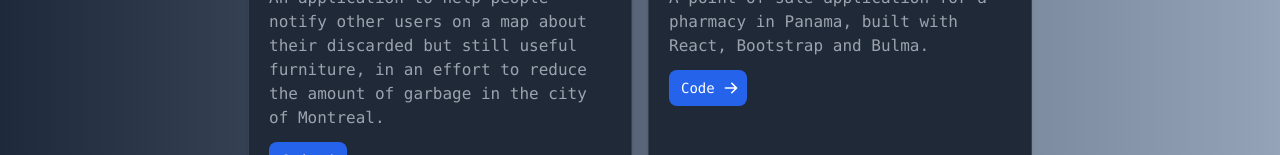
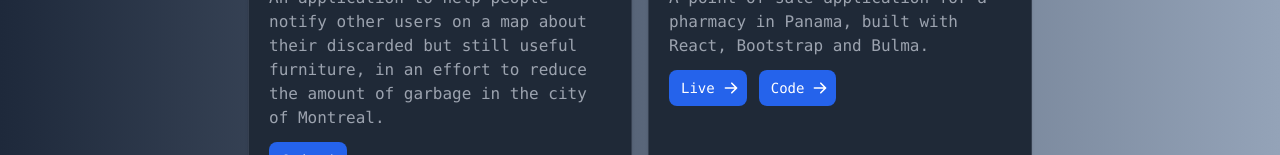
Before and after one commit to andres039/prospect, a Next.js app: page /projects in a window 1280 px wide. Shown: the part 797-952 px from the top of the page. Built offline with nearby package versions, Linux system fonts and the light colour scheme.

Commit message:
add live and code versions to point of sale

```diff
--- a/pages/about.tsx
+++ b/pages/about.tsx
@@ -22,16 +22,17 @@ interface Data {
 const About = () => {
   const [titulo, setTitulo] = React.useState("");
 
+  React.useEffect(() => {
     const getTitle = async (): Promise<Data> => {
       const url = process.env.NEXT_PUBLIC_SERVER;
-    console.log("url", url);
       const data = await fetch(url as string);
       const finalData = await data.json();
       return finalData;
     };
 
-  React.useEffect(() => {
-    getTitle().then((data) => setTitulo(data.title));
+    getTitle()
+      .then((data) => setTitulo(data.title))
+      .catch((reason) => console.error(reason));
   }, []);
 
   return (
--- a/projectsInfo.json
+++ b/projectsInfo.json
@@ -26,7 +26,8 @@
     "name": "Point Of Sale",
     "href": "/projects/pos application",
     "image": "https://ik.imagekit.io/4p3voulmt/Andres/images/usuarios.png?updatedAt=1681167912046",
-    "source": "https://github.com/andres039/POS-Frontend",
-    "description": "A point of sale application for a pharmacy in Panama, built with React, Bootstrap and Bulma."
+    "source": "https://github.com/andres039/pos",
+    "description": "A point of sale application for a pharmacy in Panama, built with React, Bootstrap and Bulma.",
+    "live": "https://pos-7lr863pf6-andres039.vercel.app/"
   }
 ]
```
Also changed, not shown: pages/index.tsx (+7 -9 lines). Lines whose indentation alone changed are shown as unchanged.
